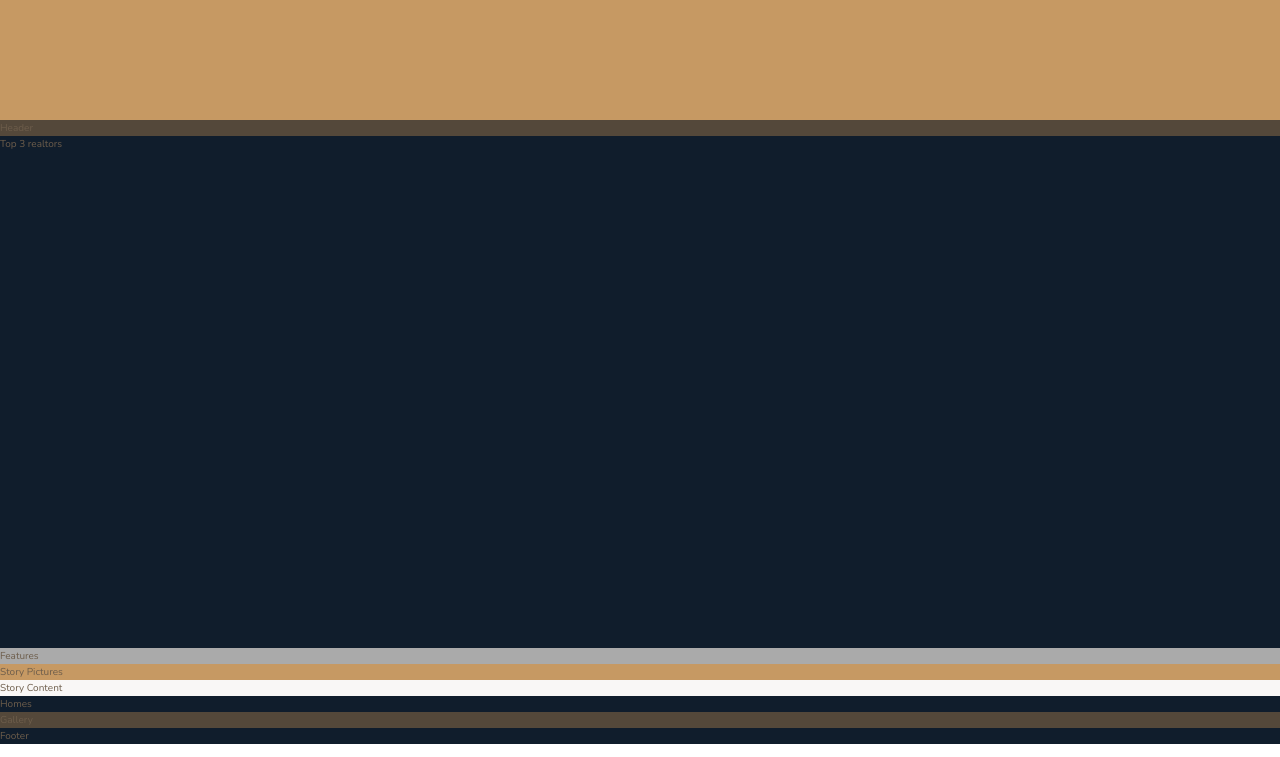
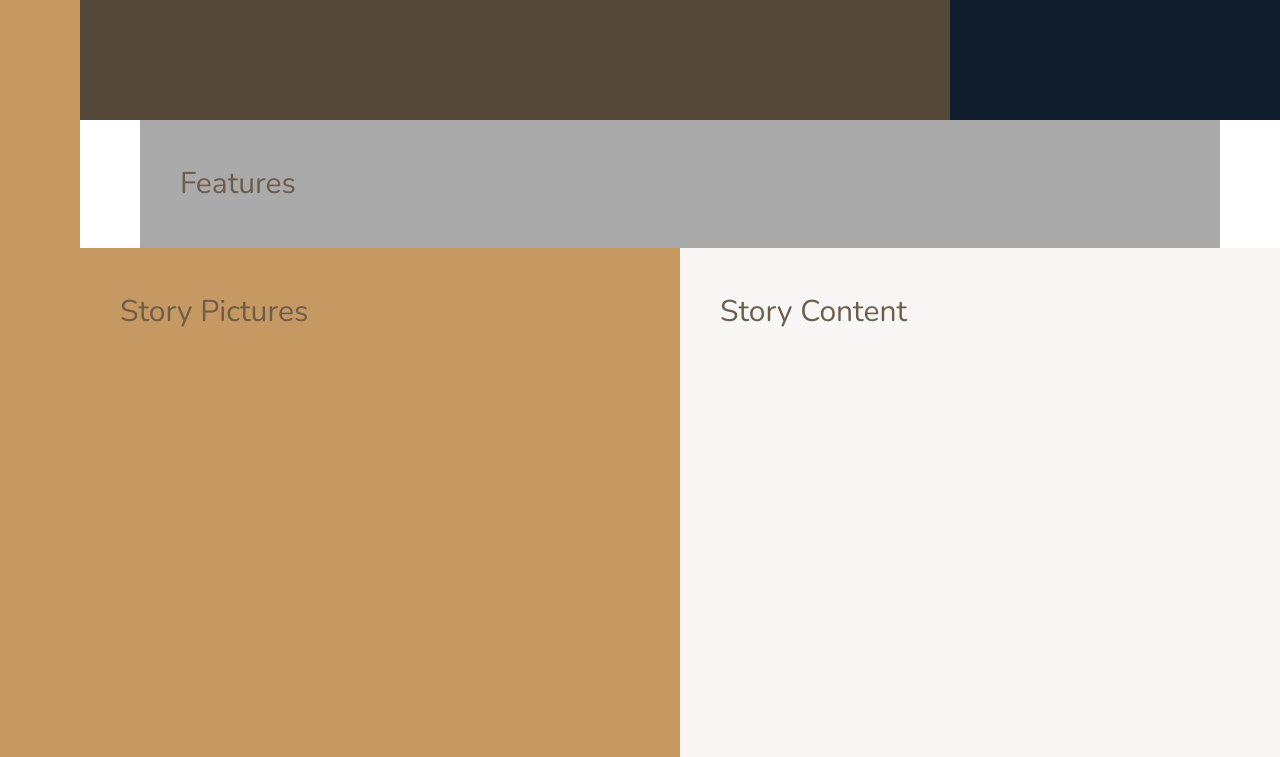
Before and after one commit to vin18/Nexter, a website: page index.html in a window 1280 px wide. Shown: the part 520-1277 px from the top of the page. Drawn offline with nearby package versions, Linux system fonts and the light colour scheme.

Commit message:
Building the overall layout - part 2

```diff
--- a/sass/_base.scss
+++ b/sass/_base.scss
@@ -37,4 +37,17 @@ body {
 .container {
   display: grid;
   grid-template-rows: 80vh min-content 40vw repeat(3, min-content);
+  grid-template-columns:
+    [sidebar-start] 8rem [sidebar-end full-start] minmax(6rem, 1fr)
+    [center-start] repeat(
+      8,
+      [col-start] minmax(min-content, 14rem) [col-end]
+    )
+    [center-end]
+    minmax(6rem, 1fr) [full-end];
+
+  & > * {
+    padding: 40px;
+    font-size: 3rem;
+  }
 }
--- a/sass/_features.scss
+++ b/sass/_features.scss
@@ -1,3 +1,4 @@
 .features {
   background-color: $color-grey-light-2;
+  grid-column: center-start / center-end;
 }
--- a/sass/_footer.scss
+++ b/sass/_footer.scss
@@ -1,3 +1,4 @@
 .footer {
   background-color: $color-secondary;
+  grid-column: full-start / full-end;
 }
--- a/sass/_gallery.scss
+++ b/sass/_gallery.scss
@@ -1,3 +1,4 @@
 .gallery {
   background-color: $color-grey-dark-1;
+  grid-column: full-start / full-end;
 }
--- a/sass/_header.scss
+++ b/sass/_header.scss
@@ -1,3 +1,4 @@
 .header {
   background-color: $color-grey-dark-1;
+  grid-column: full-start / col-end 6;
 }
--- a/sass/_homes.scss
+++ b/sass/_homes.scss
@@ -1,3 +1,4 @@
 .homes {
   background-color: $color-secondary;
+  grid-column: center-start / center-end;
 }
--- a/sass/_realtors.scss
+++ b/sass/_realtors.scss
@@ -1,3 +1,4 @@
 .realtors {
   background-color: $color-secondary;
+  grid-column: col-start 7 / full-end;
 }
--- a/sass/_sidebar.scss
+++ b/sass/_sidebar.scss
@@ -1,3 +1,5 @@
 .sidebar {
   background-color: $color-primary;
+  grid-column: sidebar-start / sidebar-end;
+  grid-row: 1 / -1;
 }
--- a/sass/_story.scss
+++ b/sass/_story.scss
@@ -1,9 +1,11 @@
 .story {
   &__pictures {
     background-color: $color-primary;
+    grid-column: full-start / col-end 4;
   }
 
   &__content {
     background-color: $color-grey-light-1;
+    grid-column: col-start 5 / full-end;
   }
 }
```
Also changed, not shown: css/style.css.
